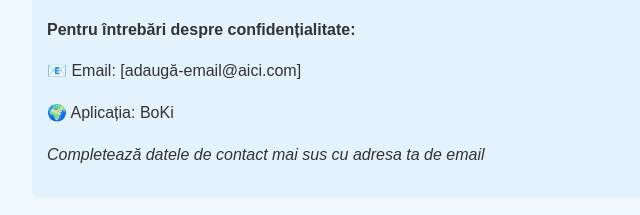
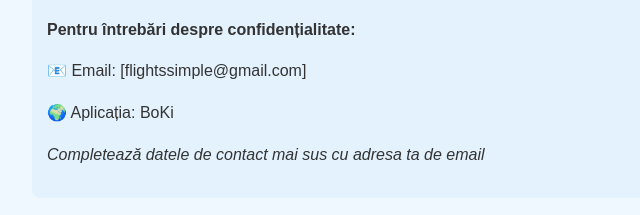
Before and after one commit to D3lphin-BoKi/BoKi, a plain HTML site: page index.html in a window 1280 px wide. Shown: the part 2740-2955 px from the top of the page, 208-848 px from the left. Drawn offline with Linux system fonts and the light colour scheme.

Commit message:
Update index.html

```diff
--- a/index.html
+++ b/index.html
@@ -144,7 +144,7 @@
     <div class="contact-info">
         <h2>9. Contact</h2>
         <p><strong>Pentru întrebări despre confidențialitate:</strong></p>
-        <p>📧 Email: [adaugă-email@aici.com]</p>
+        <p>📧 Email: [flightssimple@gmail.com]</p>
         <p>🌍 Aplicația: BoKi</p>
 
         <p><em>Completează datele de contact mai sus cu adresa ta de email</em></p>
```
